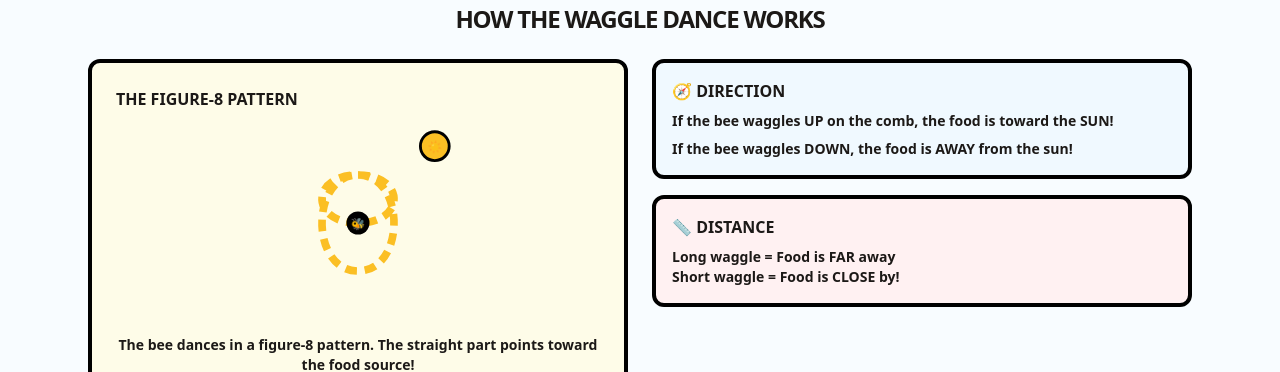
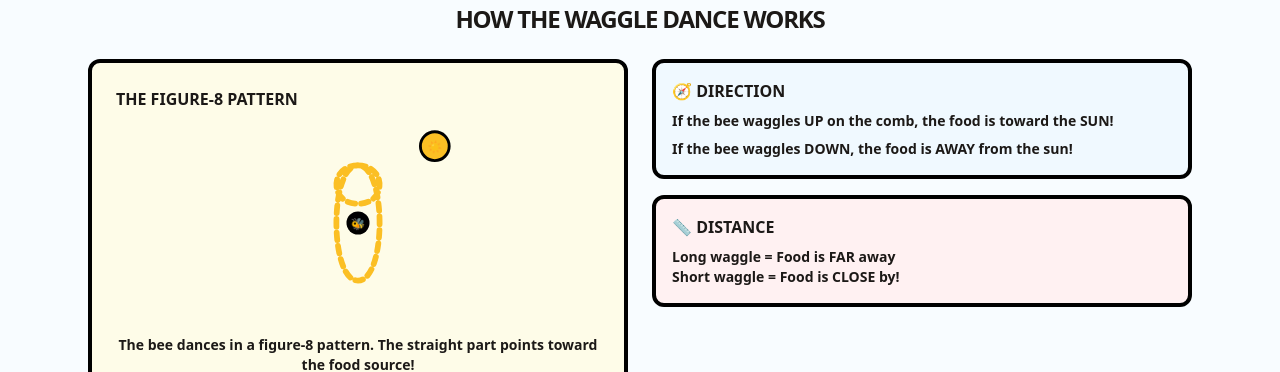
Before and after one commit to curtis-winter/alberta-bee-adventure, a React (Vite) app: page / in a window 1280 px wide. Shown: the part 4960-5332 px from the top of the page. Built offline with nearby package versions, Linux system fonts and the light colour scheme.

Commit message:
fix: SVG figure-8 pattern with proper shape
- Redraw path as true figure-8 with two loops
- Upper loop: 40-80 vertical range
- Lower loop: 40-160 vertical range
- Add strokeLinecap for rounded dash ends
- Clear separation between top and bottom loops

```diff
--- a/src/components/WaggleDance.tsx
+++ b/src/components/WaggleDance.tsx
@@ -63,15 +63,23 @@ className="brutalist-card p-6 bg-white"
 <div className="bg-yellow-50 border-4 border-black rounded-xl p-6">
 <h4 className="font-black uppercase mb-4">The Figure-8 Pattern</h4>
 <svg viewBox="0 0 200 200" className="w-full h-48">
+{/* Figure-8 waggle dance path */}
 <path
-d="M 100 50 C 150 50 150 100 100 100 C 50 100 50 50 100 50 C 150 50 150 150 100 150 C 50 150 50 50 100 50"
+d="M 100 40
+   C 130 40 130 80 100 80
+   C 70 80 70 40 100 40
+   C 130 40 130 160 100 160
+   C 70 160 70 40 100 40"
 fill="none"
 stroke="#fbbf24"
-strokeWidth="8"
-strokeDasharray="12 8"
+strokeWidth="6"
+strokeDasharray="8 6"
+strokeLinecap="round"
 />
+{/* Sun direction indicator */}
 <circle cx="180" cy="20" r="15" fill="#fbbf24" stroke="black" strokeWidth="3" />
 <text x="180" y="25" textAnchor="middle" className="text-xs font-black">☀️</text>
+{/* Bee at center */}
 <circle cx="100" cy="100" r="12" fill="black" />
 <text x="100" y="105" textAnchor="middle" className="text-xs">🐝</text>
 </svg>
```
